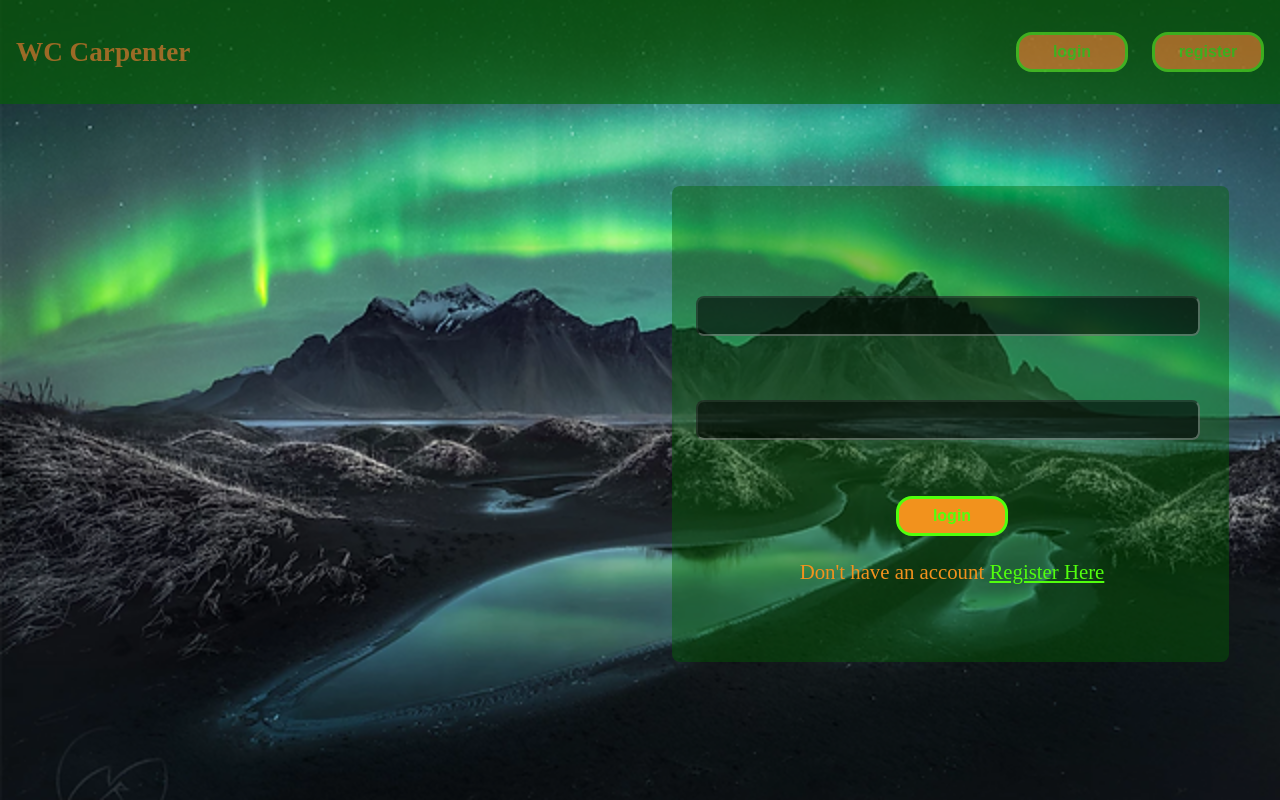
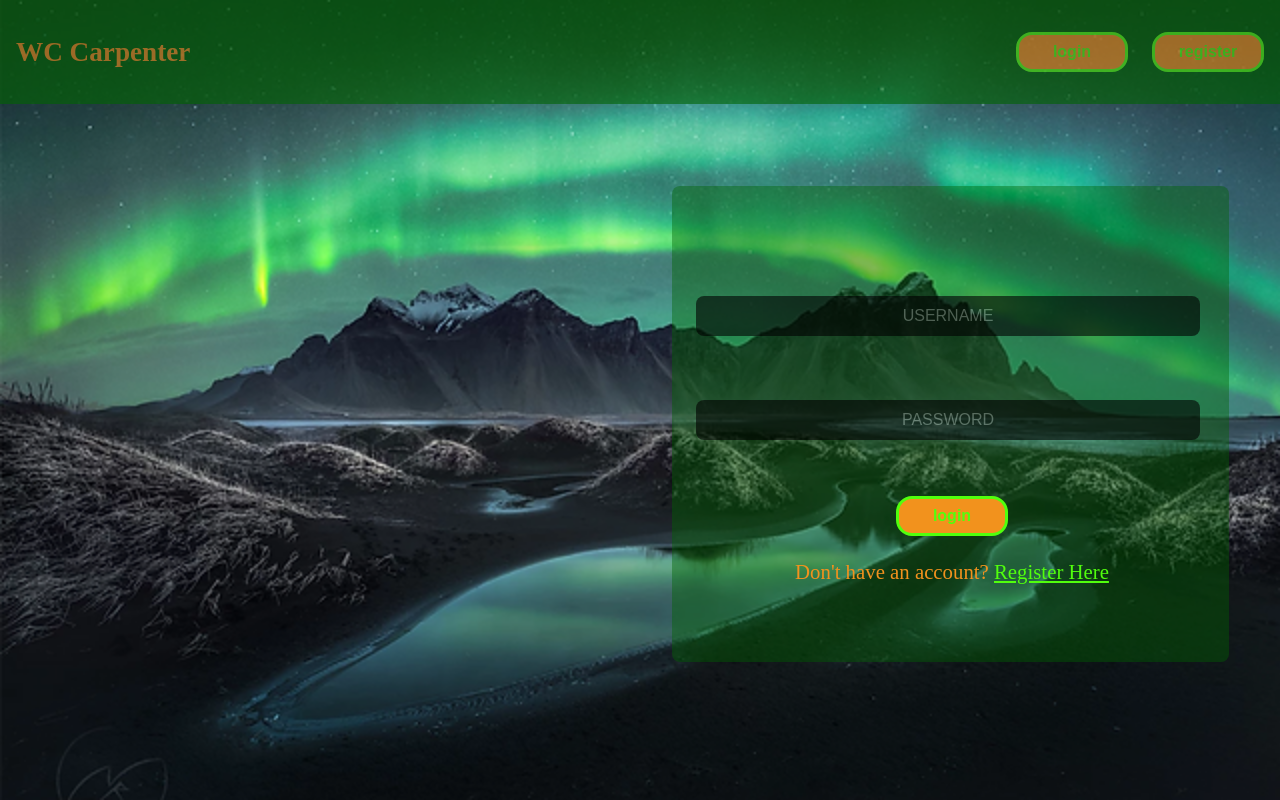
Before and after one commit to Pocket-dotcom/green_login, a plain HTML site: page index.html in a window 1280 px wide. Drawn offline with Linux system fonts and the light colour scheme.

Commit message:
PLACEHIOLDER_ADDED

```diff
--- a/index.html
+++ b/index.html
@@ -21,12 +21,12 @@
                 <div id="insyd">
                     <div>
                         <form action="">
-                            <input type="email">
-                            <input type="password">
+                            <input id="email" type="email" placeholder="USERNAME"">
+                            <input id="password" type="password" placeholder="PASSWORD">
                         </form>
                     </div>
                     <div id="but"><button>login</button></div>
-                    <div id="dont"  ><p>Don't have an account <a href="">Register Here</a></p></div>
+                    <div id="dont"  ><p>Don't have an account? <a href="">Register Here</a></p></div>
                 </div>
             </div>
         </div>
--- a/style.css
+++ b/style.css
@@ -16,6 +16,7 @@
     background-attachment:fixed;
     margin: 0;
     padding: 0;
+
 }
 
 
@@ -43,6 +44,7 @@ button{
     background-color:var(--bg--color);
     opacity: 0.6;
     padding-block: 2rem;
+
 
 }
 
@@ -184,6 +186,8 @@ button{
     background-color: black;
     opacity: 0.6;
     border-radius: 0.5rem;
+    border: hidden;
+    color:white;
 }
 
 #but{
@@ -192,6 +196,7 @@ button{
     min-width: 100%;
 
 }
+
 
 #but button{
     width: 70%;
@@ -210,3 +215,15 @@ button{
 
     color: var(--font--color--2);
 }
+
+
+#email::placeholder,#password::placeholder{
+
+    font-size: 1rem;
+    text-align: center;
+}
+
+
+#email:focus::placeholder,#password:focus::placeholder{
+    color: transparent
+}
```
